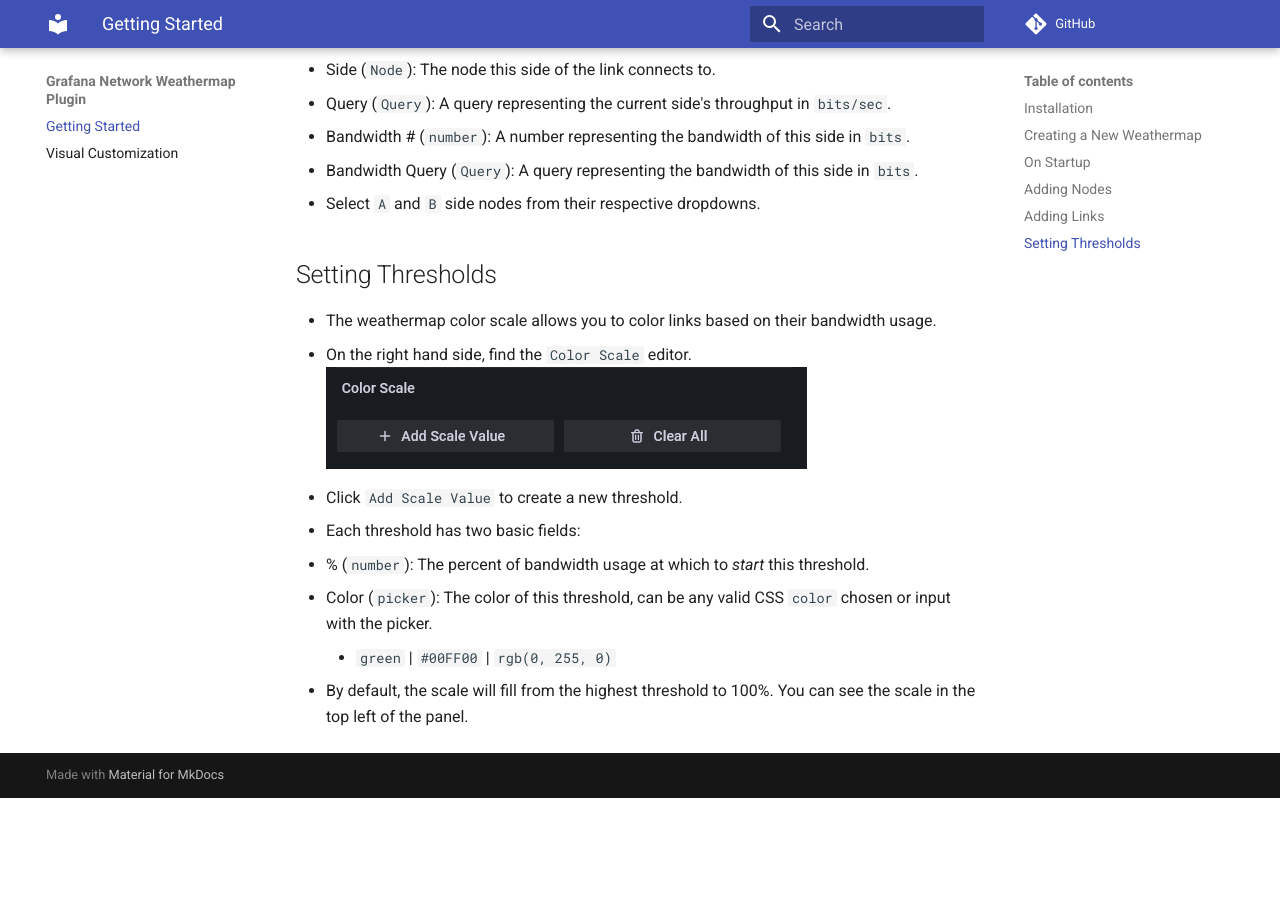
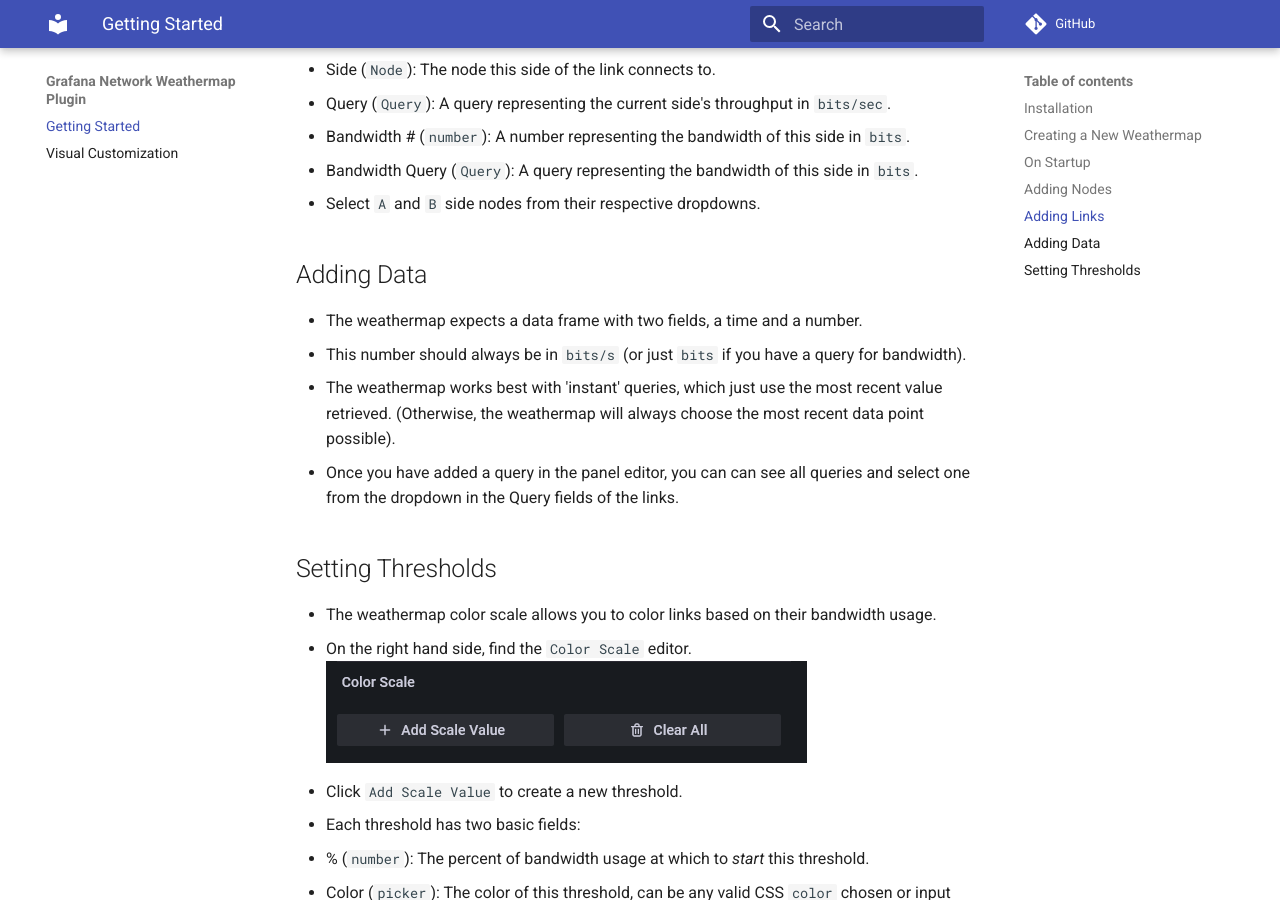
Before and after one commit to knightss27/grafana-network-weathermap, an MkDocs documentation site: the page built from website/docs/index.md, in a window 1280 px wide and 900 px high, scrolled down 2060 px. Built offline with MkDocs 1.6.1 and Material for MkDocs 9.7.7, drawn with Linux system fonts in a browser that asks for light colours; comment, search, counter and statistics services are not loaded; before the commit the page ends 2858 px from its top, so only the background shows below that.

Commit message:
feat: data frame documentation

```diff
--- a/website/docs/index.md
+++ b/website/docs/index.md
@@ -47,6 +47,13 @@ By default, the panel will start completely blank, looking something like this:
   - Bandwidth Query (`Query`): A query representing the bandwidth of this side in `bits`.
 - Select `A` and `B` side nodes from their respective dropdowns.
 
+## Adding Data
+
+- The weathermap expects a data frame with two fields, a time and a number.
+- This number should always be in `bits/s` (or just `bits` if you have a query for bandwidth).
+- The weathermap works best with 'instant' queries, which just use the most recent value retrieved. (Otherwise, the weathermap will always choose the most recent data point possible).
+- Once you have added a query in the panel editor, you can can see all queries and select one from the dropdown in the Query fields of the links.
+
 ## Setting Thresholds
 
 - The weathermap color scale allows you to color links based on their bandwidth usage.
```
